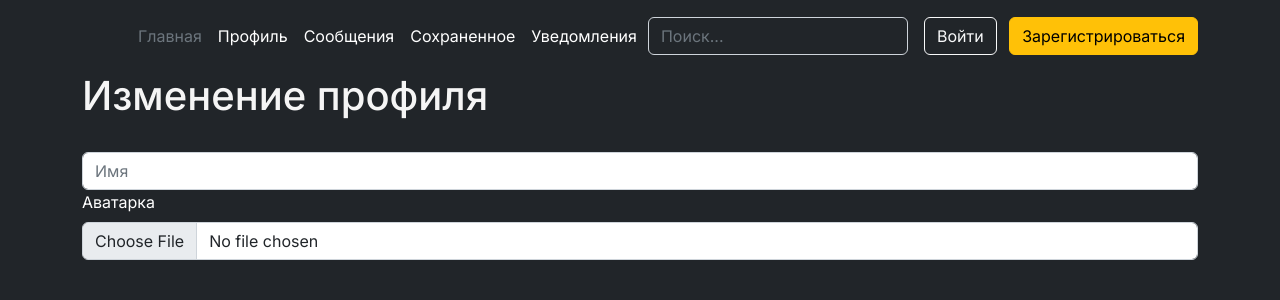
After one commit to dop3file/mood_social_network, a Django app: template mood/templates/edit_profile.html in a window 1280 px wide. The commit adds this page. Shown: the top 300 px of the page. Run offline with Django 3.2, Linux system fonts and the light colour scheme; the template is opened without the code that fills it, so the values that code supplies are empty.

Commit message:
0.4
add profile edit(to realese it)

```diff
--- a/mood/mood/settings.py
+++ b/mood/mood/settings.py
@@ -129,4 +129,6 @@ DEFAULT_AUTO_FIELD = 'django.db.models.BigAutoField'
 LOGIN_REDIRECT_URL = '/'
 
 handler404 = 'core.views.handler404'
-handler500 = 'core.views.handler500'
+handler500 = 'core.views.handler500'\
+
+MEDIA_ROOT = [BASE_DIR / "media"]
--- a/mood/mood/urls.py
+++ b/mood/mood/urls.py
@@ -9,5 +9,6 @@ urlpatterns = [
     path('login/', views.LoginUser.as_view(), name='login'),
     path('logout/', views.logout_user, name='logout'),
     path('profile/', views.get_user_profile, name='profile'),
+    path('profile/edit', views.edit_user_profile, name='edit_profile'),
     path('admin/', admin.site.urls),
 ]
--- a/mood/static/css/base_style.css
+++ b/mood/static/css/base_style.css
@@ -9,6 +9,10 @@ body {
 }
 h1, p, h2, h3, h4, h5 {
     color: whitesmoke;
+}
+
+.white-text {
+    color: white;
 }
 
 p {
@@ -44,3 +48,8 @@ div.center-info p {
     margin-right: -50%;
     transform: translate(-50%, -50%)
 }
+
+.flex {
+    display: flex;
+    justify-content: space-between;
+ }
--- /dev/null
+++ b/mood/templates/edit_profile.html
@@ -0,0 +1,13 @@
+{% extends 'base.html' %}
+{% block title %}Изменить профиль{% endblock %}
+{% block content %}
+<div class="container">
+    <h1>Изменение профиля</h1>
+    <form action="">
+        <label for="exampleFormControlInput1" class="form-label white-text"></label>
+        <input type="email" class="form-control" id="exampleFormControlInput1" placeholder="Имя">
+        <label for="formFile" class="form-label white-text">Аватарка</label>
+        <input class="form-control" type="file" id="formFile">
+    </form>
+</div>
+{% endblock %}
```
Also changed, not shown: mood/core/models.py (+7 -0 lines), mood/core/views.py (+9 -4 lines), mood/templates/profile.html (+11 -1 lines), mood/core/migrations/0001_initial.py (added).
